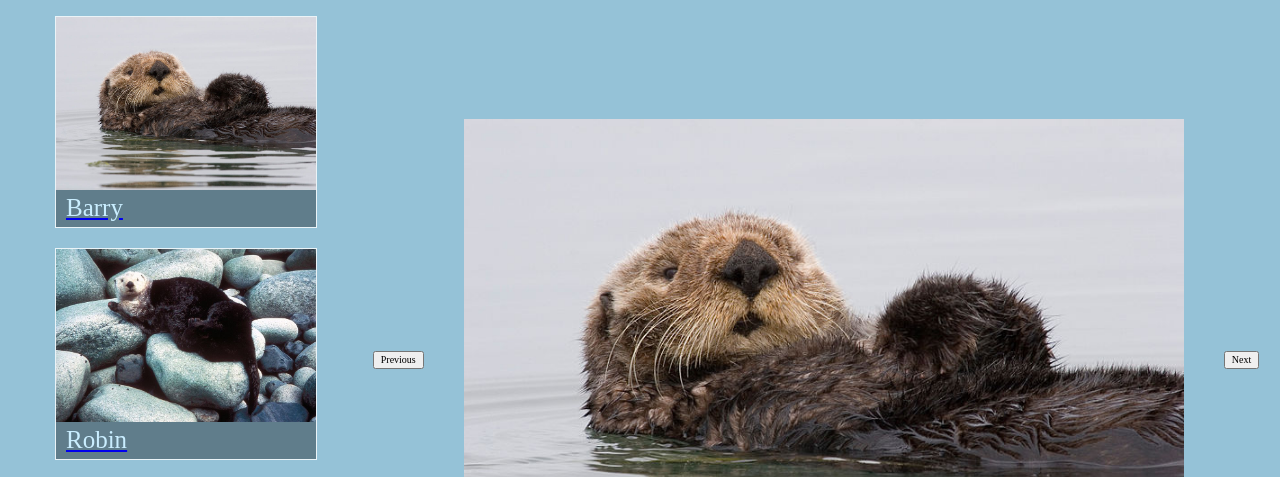
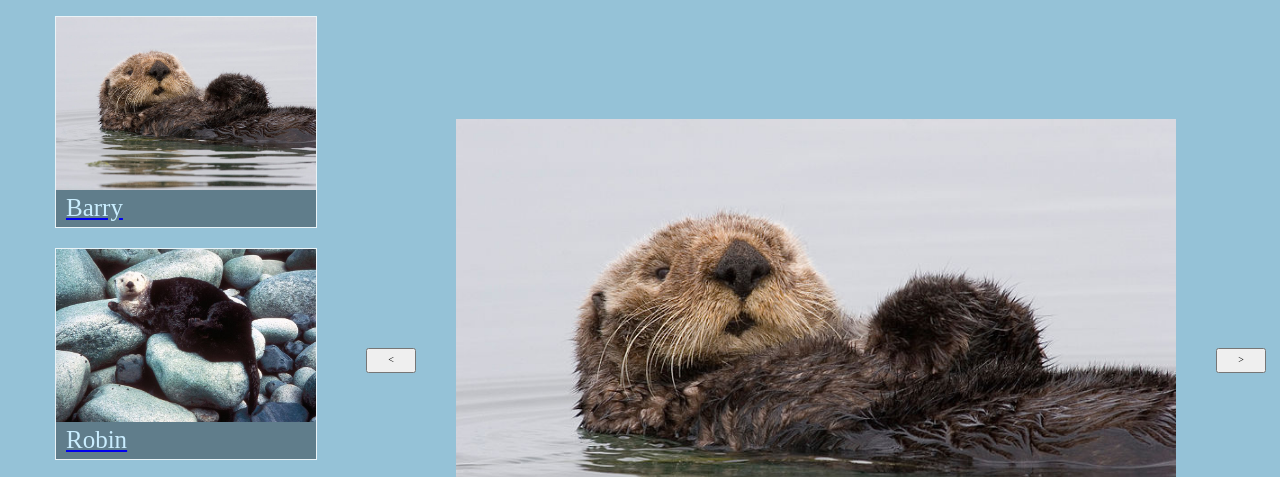
Before and after one commit to molinab297/HW2-473, a plain HTML site: page index.html in a window 1280 px wide. Shown: the part 86-563 px from the top of the page. Drawn offline with nearby package versions, Linux system fonts and the light colour scheme.

Commit message:
Change button size

```diff
--- a/index.html
+++ b/index.html
@@ -60,12 +60,12 @@
       </li>
     </ul>
     <div class="detail-image-container">
-      <button type="button" onclick="goLeft()">Previous</button>
+      <button style="height:25px;width:50px" type="button" onclick="goLeft()" id="previous"></button>
       <div class="detail-image-frame" data-image-role="frame">
       <img class="detail-image" data-image-role="target" src="img/otter1.jpg" alt="">
       <span class="detail-image-title" data-image-role="title">Stayin' Alive</span>
       </div>
-      <button type="button" onclick="goRight()">Next</button>
+      <button style="height:25px;width:50px" type="button" onclick="goRight()" id="next"></button>
     </div>
     </main>
     <script src="scripts/main.js" charset="utf-8"></script>
--- a/scripts/main.js
+++ b/scripts/main.js
@@ -77,6 +77,8 @@ function addKeyPressHandler() {
 
 function initializeEvents() {
   'use strict';
+  document.getElementById("previous").innerHTML = "<";
+  document.getElementById("next").innerHTML = ">";
   var thumbnails = getThumbnailsArray();
   SIZE_LI = document.getElementById("main_ul").getElementsByTagName("li").length - 1;
   thumbnails.forEach(addThumbClickHandler);
```
